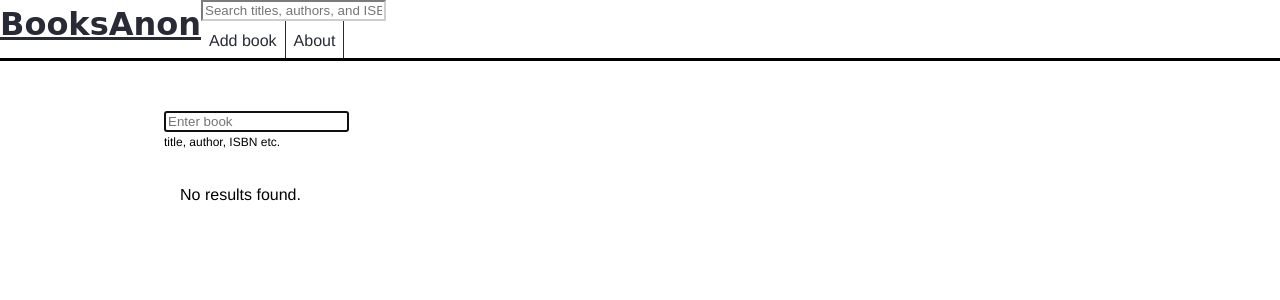
After one commit to alexk49/booksanon, a Python web app: template templates/search.html in a window 1280 px wide. The commit adds this page. Shown: the top 300 px of the page. Run offline with Jinja, Linux system fonts and the light colour scheme; the template is opened without the code that fills it, so the values that code supplies are empty.

Commit message:
Added very rough search page that works from navbar and also actual search page. Added local search onto add-books. Made book dataclass properties get read into json for api. Added random cover id from list of cover ids to display. Added multiple link outs for each book. Set api routes to use /api. made all routes return books as dataclass for consistency.

```diff
--- a/src/repositories/book_repository.py
+++ b/src/repositories/book_repository.py
@@ -40,6 +40,12 @@ class BookRepository:
             return Book.from_db_record(result)
         return None
 
+    """ search values """
+
+    async def search_books(self, search_query: str):
+        records = await self.db.run_query("search_books", search_query=search_query)
+        return Book.from_db_records(records)
+
     """ Reviews """
 
     async def get_most_recent_book_reviews(self, limit: int = 10) -> list[Book]:
--- a/static/css/styles.css
+++ b/static/css/styles.css
@@ -17,6 +17,10 @@ body {
   padding: 0.25em 0.25em;
   min-height: 100vh;
   font-size: 1em;
+}
+
+main {
+  margin: 5rem;
 }
 
 .book-review {
@@ -122,6 +126,16 @@ summary,
   width: 100%;
 }
 
+.nav-bar input {
+  border-color: #cecdd1 !important;
+  box-shadow: none;
+  display: block;
+  text-align: center;
+}
+
+.nav-search {
+}
+
 .nav-item {
   border-right: 1px solid #282a35;
   float: left;
@@ -131,7 +145,7 @@ summary,
   display: block;
   display: inline-block;
   text-align: center;
-  padding: 14px 16px;
+  padding: 8px 8px;
   color: #282a35;
   text-decoration: none;
 }
@@ -166,7 +180,6 @@ summary,
 @media screen and (max-width: 600px) {
   .nav-item {
     display: none;
-    /* disable set border */
     border-right: none;
   }
   .navbar-toggle {
@@ -192,7 +205,7 @@ summary,
     float: none;
     display: block;
     text-align: left;
-    width: 50px;
+    width: 120px;
   }
 }
 
--- a/static/js/book-cards.js
+++ b/static/js/book-cards.js
@@ -14,7 +14,7 @@ export function createBookCardEl(book) {
 
   bookMetaEl.appendChild(createPublishYearEl(book.first_publish_year));
 
-  const pageNumEl = createPageNumEl(book.number_of_pages);
+  const pageNumEl = createPageNumEl(book.number_of_pages_median);
   if (pageNumEl) bookMetaEl.appendChild(pageNumEl);
 
   const openLibLink = getOpenLibLink(book.openlib_work_key);
@@ -25,6 +25,32 @@ export function createBookCardEl(book) {
 
   const selectBtnEl = createSelectBtnEl();
   bookMetaEl.appendChild(selectBtnEl);
+
+  card.appendChild(bookMetaEl);
+  return card;
+}
+
+export function createLocalBookCard(book) {
+  const card = document.createElement("div");
+  card.className = "book-card";
+
+  const imgUrl = getImgUrl(book.cover_id);
+  const imgWrapperEl = createImgWrapperEl(imgUrl);
+  card.appendChild(imgWrapperEl);
+
+  const bookMetaEl = createElWithClass("div", "book-meta");
+
+  bookMetaEl.appendChild(createTitleEl(book.title));
+
+  bookMetaEl.appendChild(createAuthorEl(book.author_names));
+
+  bookMetaEl.appendChild(createPublishYearEl(book.first_publish_year));
+
+  const pageNumEl = createPageNumEl(book.number_of_pages_median);
+  if (pageNumEl) bookMetaEl.appendChild(pageNumEl);
+
+  const linkOutsEl = createLinkOutsEl(book.link_outs);
+  bookMetaEl.appendChild(linkOutsEl);
 
   card.appendChild(bookMetaEl);
   return card;
@@ -96,6 +122,32 @@ export function createPageNumEl(pageNum) {
   }
 }
 
+export function createLinkOutsEl(linkOuts) {
+  const container = document.createElement("div");
+  container.className = "link-outs";
+
+  if (!Array.isArray(linkOuts)) return container;
+
+  const dlEl = document.createElement("dl");
+  const ddEl = document.createElement("dd");
+
+  linkOuts.forEach((link) => {
+    if (link.url && link.text) {
+      const anchor = document.createElement("a");
+      const li = document.createElement("li");
+      anchor.href = link.url;
+      anchor.innerText = link.text;
+
+      li.appendChild(anchor);
+      ddEl.appendChild(li);
+    }
+  });
+
+  dlEl.appendChild(ddEl);
+  container.appendChild(dlEl);
+  return container;
+}
+
 export function createHiddenIdEl(openLibWorkKey) {
   const hiddenIdEl = createElWithClass("div", "hidden");
   hiddenIdEl.innerText = openLibWorkKey;
--- /dev/null
+++ b/static/js/scripts.js
@@ -0,0 +1,23 @@
+import { populateCsrfTokens } from "./utils.js";
+
+function toggleNav(navbarEl, navItems) {
+  navbarEl.classList.toggle("responsive");
+
+  for (const item of navItems) {
+    item.classList.toggle("responsive");
+  }
+}
+
+function main() {
+  populateCsrfTokens();
+
+  const navbarEl = document.getElementById("nav-bar");
+  const navItems = document.getElementsByClassName("nav-item");
+  const navToggleBtn = document.getElementById("navbar-toggle");
+
+  navToggleBtn.addEventListener("click", () => {
+    toggleNav(navbarEl, navItems);
+  });
+}
+
+document.addEventListener("DOMContentLoaded", main);
--- /dev/null
+++ b/static/js/search.js
@@ -0,0 +1,27 @@
+import { getBookDataFromResponse, handleFormSubmission } from "./utils.js";
+import { createLocalBookCard } from "./book-cards.js";
+
+export function setUpLocalSearch(ui) {
+  ui.searchFormEl.addEventListener("submit", async function (e) {
+    const response = await handleFormSubmission(e, this, this.action);
+    const books = getBookDataFromResponse(response, ui.resultsContainer);
+
+    books.forEach((book) => {
+      const card = createLocalBookCard(book);
+      ui.resultsContainer.appendChild(card);
+    });
+  });
+}
+
+function main() {
+  const ui = {
+    searchFormEl: document.getElementById("search-form"),
+    resultsContainer: document.getElementById("results"),
+  };
+
+  if (ui.searchFormEl) {
+    setUpLocalSearch(ui);
+  }
+}
+
+document.addEventListener("DOMContentLoaded", main);
--- a/static/js/utils.js
+++ b/static/js/utils.js
@@ -33,10 +33,20 @@ export async function handleFormSubmission(e, formDataEl, apiRoute) {
   return await fetchFormResponse(apiRoute, formData);
 }
 
+export function getBookDataFromResponse(response, resultsContainer) {
+  if (response && Array.isArray(response.results)) {
+    resultsContainer.innerHTML = "";
+    return response.results;
+  } else {
+    resultsContainer.innerText = "No results found.";
+    return null;
+  }
+}
+
 /* csrf token utils */
 
 export async function getCSRF() {
-  const result = await fetchServerData("/csrf_token");
+  const result = await fetchServerData("/api/csrf-token");
   return result.csrf_token;
 }
 
--- a/templates/index.html
+++ b/templates/index.html
@@ -1,13 +1,11 @@
 {% extends "layout.html" %}
 
 {% block main %}
-  <h1>BooksAnon</h1>
-
   <h2>Latest book reviews</h2>
     {% for review in reviews %}
     <article class="book-review">
       <header>
-        <h3>{{ review.book.title }} by {{ review.book.author_display }}</h3>
+      <h3><a href="book/{{ review.book_id }}">{{ review.book.title }}</a> by {{ review.book.author_display }}</h3>
       </header>
       <section>
        <h4>Review</h4>
--- /dev/null
+++ b/templates/search.html
@@ -0,0 +1,57 @@
+{% extends "layout.html" %}
+
+{% block javascript %}<script defer type="module" src="/static/js/search.js"></script>{% endblock %}
+
+{% block main %}
+<section id="search">
+  <form id="search-form" method="post" action="/api/search">
+    <div class="search-field">
+      <input
+        autocomplete="off"
+        autofocus
+        id="search_query"
+        name="search_query"
+        placeholder="Enter book"
+        type="text"
+        {% if query %}
+        value="{{ query }}"
+        {% endif %}
+      />
+      <input type="hidden" name="csrf_token" class="csrf-token">
+      <div class="tooltip">
+        title, author, ISBN etc.
+      </div>
+    </div>
+  </form>
+</section>
+  <section id="results" class="book-grid">
+  {% if results %}
+    {% for book in results %}
+    <div class="book-card">
+        {% if book.cover_id %}
+          <div class="img-wrapper">
+      <a href="/book/{{ book.id }}"><img src="https://covers.openlibrary.org/b/id/{{ book.cover_id }}-M.jpg" alt="Book cover" loading="lazy"></a>
+        </div>
+        {% endif %}
+      <div class="book-meta">
+      <h3><a href="/book/{{ book.id }}">{{ book.title }}</a></h3>
+          <p>by {{ book.author_display }}</p>
+          <p>Published: {{ book.first_publish_year }}</p>
+          <p>Pages: {{ book.number_of_pages_median }}</p>
+      <div class="link-outs">
+        <dl>
+              <dd>
+                {% for link in book.link_outs %}
+                <li><a href="{{ link.url }}">{{ link.text }}</a></li>
+                {% endfor %}
+              </dd>
+        </dl>
+      </div>
+      </div>
+      </div>
+      {% endfor %}
+      {% else %}
+    <p>No results found.</p>
+  {% endif %}
+</section>
+{% endblock %}
```
Also changed, not shown: src/db/models.py (+60 -11 lines), src/db/sql/books.sql (+8 -0 lines), src/server/routes.py (+8 -4 lines), src/server/views.py (+36 -5 lines), static/js/add-book.js (+12 -8 lines), static/js/search-form.js (+2 -12 lines), templates/add-book.html (+5 -2 lines), templates/layout.html (+11 -1 lines).
